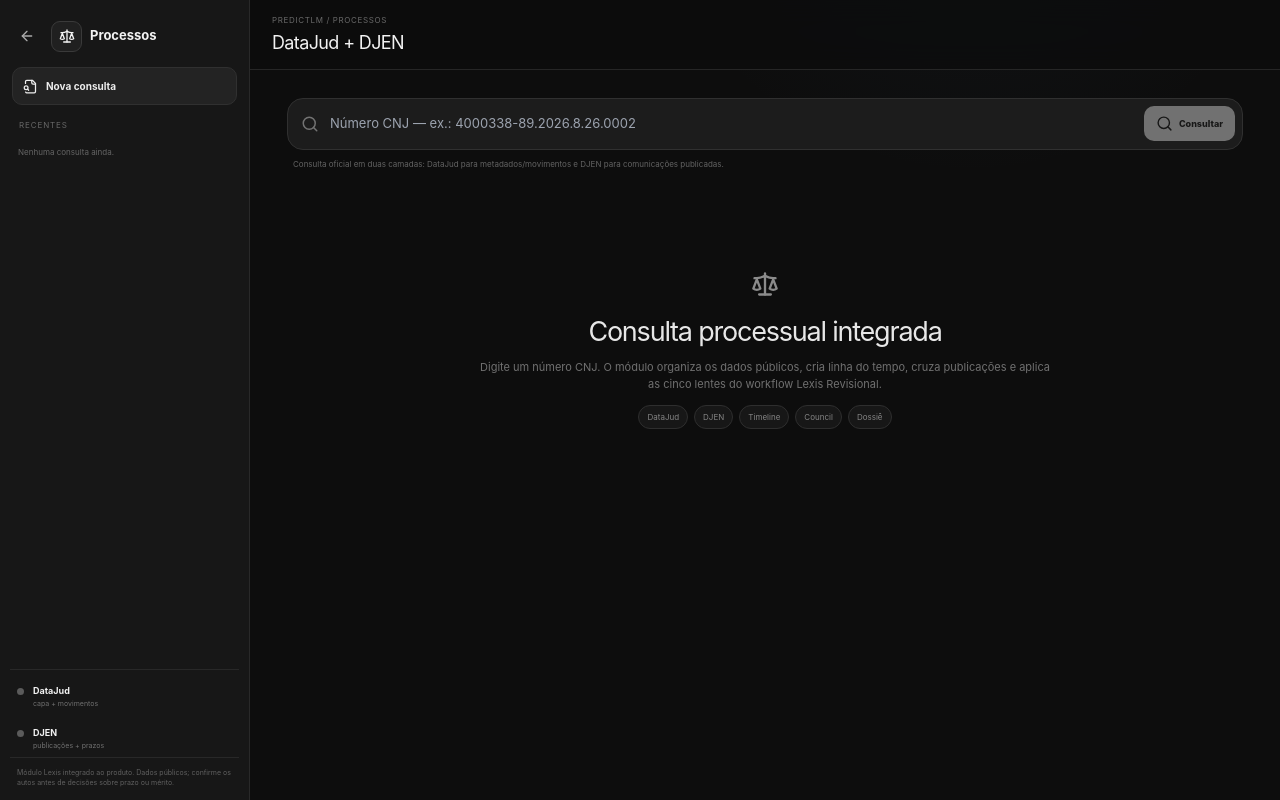
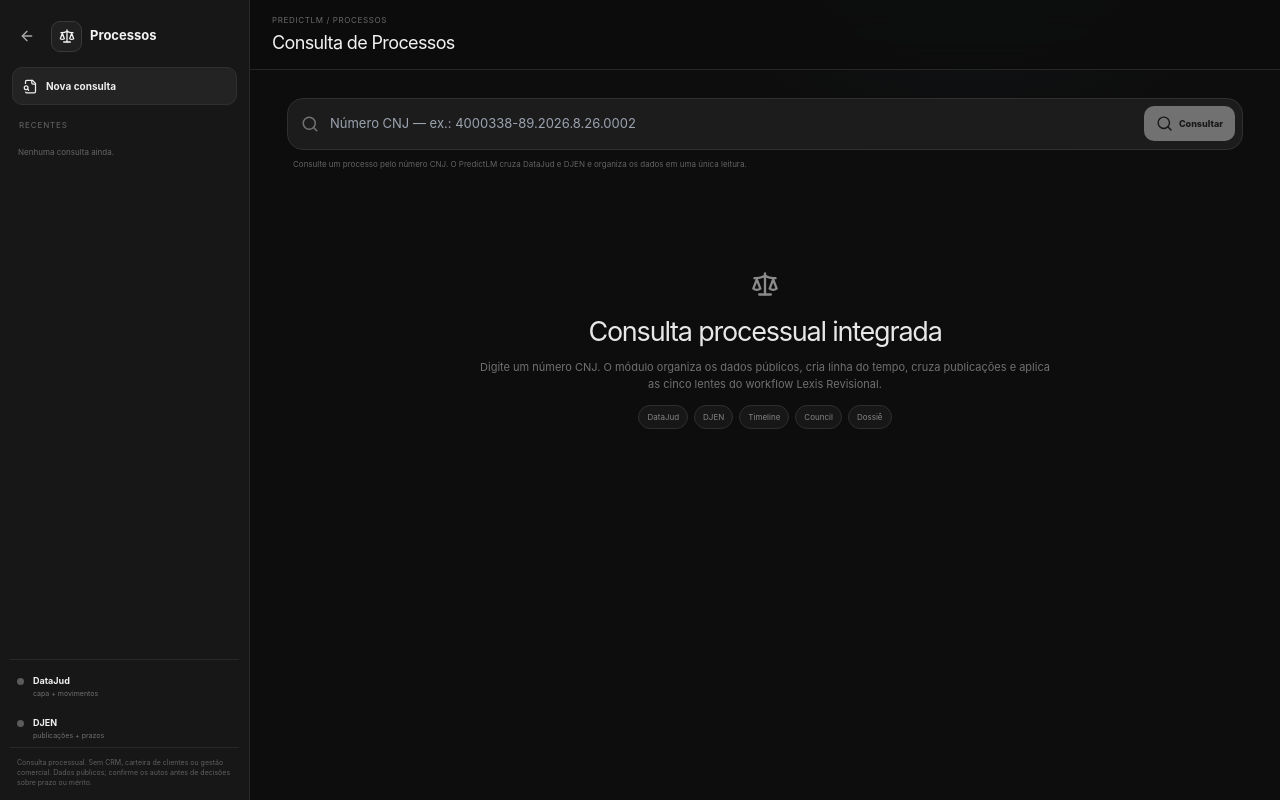
Before and after one commit to W2CAPITAL/PredictLm, a Next.js app: page /processos in a window 1280 px wide. Built offline with nearby package versions, Linux system fonts and the light colour scheme.

Commit message:
fix(processos): keep module consultation-only

```diff
--- a/src/components/LegalModule.tsx
+++ b/src/components/LegalModule.tsx
@@ -14,7 +14,7 @@
   return Number.isNaN(d.getTime())?v:d.toLocaleString('pt-BR',{dateStyle:'short',timeStyle:v.includes('T')?'short':undefined});
 };
 
-export function LegalModule({onBack,onOpenBuild,initialNumber=''}:{onBack:()=>void;onOpenBuild?:()=>void;initialNumber?:string}){
+export function LegalModule({onBack,initialNumber=''}:{onBack?:()=>void;initialNumber?:string}={}){
   const [query,setQuery]=useState(initialNumber);
   const [result,setResult]=useState<LegalProcessBundle|null>(null);
   const [loading,setLoading]=useState(false);
@@ -65,9 +65,14 @@
     djen:result?.djen.ok?'online':result?'erro':'aguardando'
   }),[result]);
 
+  const goBack=()=>{
+    if(onBack){onBack();return;}
+    window.location.assign('/');
+  };
+
   return <div className="legal-shell">
     <aside className="legal-side">
-      <div className="legal-side-head"><button onClick={onBack}><ArrowLeft size={16}/></button><div><span className="legal-mark"><Scale size={16}/></span><b>Processos</b></div></div>
+      <div className="legal-side-head"><button onClick={goBack}><ArrowLeft size={16}/></button><div><span className="legal-mark"><Scale size={16}/></span><b>Processos</b></div></div>
       <button className="legal-new" onClick={()=>{setResult(null);setQuery('');setError('')}}><FileSearch size={15}/>Nova consulta</button>
       <span className="legal-side-label">Recentes</span>
       <div className="legal-history">{history.length?history.map(n=><button key={n} onClick={()=>{setQuery(n);search(n)}}>{n}</button>):<small>Nenhuma consulta ainda.</small>}</div>
@@ -75,18 +80,18 @@
         <div><i className={sourceState.datajud}/><span><b>DataJud</b><small>capa + movimentos</small></span></div>
         <div><i className={sourceState.djen}/><span><b>DJEN</b><small>publicações + prazos</small></span></div>
       </div>
-      <div className="legal-side-note">Módulo Lexis integrado ao produto. Dados públicos; confirme os autos antes de decisões sobre prazo ou mérito.</div>
+      <div className="legal-side-note">Consulta processual. Sem CRM, carteira de clientes ou gestão comercial. Dados públicos; confirme os autos antes de decisões sobre prazo ou mérito.</div>
     </aside>
 
     <main className="legal-main">
       <header className="legal-top">
-        <div><span>PredictLM / Processos</span><h1>DataJud + DJEN</h1></div>
-        <div className="legal-top-actions">{onOpenBuild&&<button onClick={onOpenBuild}>Abrir no Build</button>}{result&&<button onClick={downloadDossier}><Download size={14}/>Dossiê HTML</button>}</div>
+        <div><span>PredictLM / Processos</span><h1>Consulta de Processos</h1></div>
+        <div className="legal-top-actions">{result&&<button onClick={downloadDossier}><Download size={14}/>Dossiê HTML</button>}</div>
       </header>
 
       <section className="legal-query">
         <div className="legal-query-box"><Search size={18}/><input value={query} onChange={e=>setQuery(e.target.value)} onKeyDown={e=>{if(e.key==='Enter')search()}} placeholder="Número CNJ — ex.: 4000338-89.2026.8.26.0002"/><button onClick={()=>search()} disabled={loading||!query.trim()}>{loading?<RefreshCw className="spin" size={17}/>:<Search size={17}/>}Consultar</button></div>
-        <p>Consulta oficial em duas camadas: DataJud para metadados/movimentos e DJEN para comunicações publicadas.</p>
+        <p>Consulte um processo pelo número CNJ. O PredictLM cruza DataJud e DJEN e organiza os dados em uma única leitura.</p>
       </section>
 
       {error&&<div className="legal-error"><ShieldAlert size={17}/><div><b>Consulta não concluída</b><span>{error}</span></div></div>}
```
